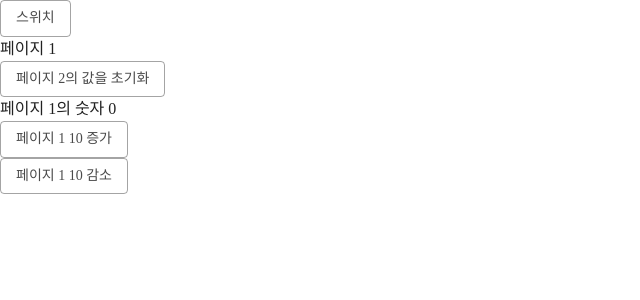
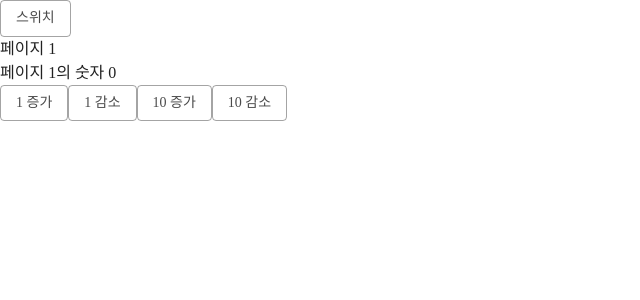
Before and after one commit to NewBean0312/react-test, a React (Create React App) app: page / in a window 1280 px wide. Both pictures are taken after a click on the button "스위치". Shown: the top 300 px of the page, without its empty margins (0-640 px from the left). Built offline with nearby package versions, Linux system fonts and the light colour scheme; a web font is replaced by a local one.

Commit message:
커스텀 훅 도입, 훅에서 atom 사용

```diff
--- a/src/RecoilEx.js
+++ b/src/RecoilEx.js
@@ -2,54 +2,56 @@ import React, { useState } from "react";
 import { Button } from "@mui/material";
 import {
   atom,
+  atomFamily,
   useRecoilState,
   useRecoilValue,
   useSetRecoilState,
 } from "recoil";
 
-const page1NoAtom = atom({
-  key: "RecoilEx/page1NoAtom",
+const pageCountAtom = atom({
+  key: "RecoilEx/pageCountAtom",
   default: 0,
 });
 
-const page2NoAtom = atom({
-  key: "RecoilEx/page2NoAtom",
-  default: 0,
-});
+function usePageCount() {
+  const [count, setCount] = useRecoilState(pageCountAtom);
 
-const page3NoAtom = atom({
-  key: "RecoilEx/page3NoAtom",
-  default: 0,
-});
+  const increaseOne = () => setCount(count + 1);
+  const decreaseOne = () => setCount(count - 1);
+  const increaseTen = () => setCount(count + 10);
+  const decreaseTen = () => setCount(count - 10);
+  const clear = () => setCount(0);
 
-const page4NoAtom = atom({
-  key: "RecoilEx/page4NoAtom",
-  default: 0,
-});
+  return {
+    count,
+    increaseOne,
+    decreaseOne,
+    increaseTen,
+    decreaseTen,
+    clear,
+  }
+}
 
 function Page1() {
-  const [no, setNo] = useRecoilState(page1NoAtom);
-  const setPage2No = useSetRecoilState(page2NoAtom);
-  const onClick = () => setPage2No(0);
+  const pageCountState = usePageCount();
 
   return (
     <>
       <h1>페이지 1</h1>
-      <div>
-        <Button onClick={onClick} variant="outlined">
-          페이지 2의 값을 초기화
-        </Button>
-      </div>
       <ul>
-        <li>페이지 1의 숫자 {no}</li>
+        <li>페이지 1의 숫자 {pageCountState.count}</li>
         <li>
-          <Button onClick={() => setNo(no + 10)} variant="outlined">
-            페이지 1 10 증가
+          <Button onClick={pageCountState.increaseOne} variant="outlined">
+            1 증가
           </Button>
-        </li>
-        <li>
-          <Button onClick={() => setNo(no - 10)} variant="outlined">
-            페이지 1 10 감소
+          <Button onClick={pageCountState.decreaseOne} variant="outlined">
+            1 감소
+          </Button>
+          <Button onClick={pageCountState.increaseTen} variant="outlined">
+            10 증가
+          </Button>
+          <Button onClick={pageCountState.decreaseTen} variant="outlined">
+            10 감소
           </Button>
         </li>
       </ul>
@@ -58,23 +60,25 @@ function Page1() {
 }
 
 function Page2() {
-  const [no, setNo] = useRecoilState(page2NoAtom);
-  const page1No = useRecoilValue(page1NoAtom);
+  const pageCountState = usePageCount();
 
   return (
     <>
       <h1>페이지 2</h1>
-      <div>페이지 1의 숫자 : {page1No}</div>
       <ul>
-        <li>페이지 2의 숫자 {no}</li>
+        <li>페이지 2의 숫자 {pageCountState.count}</li>
         <li>
-          <Button onClick={() => setNo(no + 10)} variant="outlined">
-            페이지 2 10 증가
+          <Button onClick={pageCountState.increaseOne} variant="outlined">
+            1 증가
           </Button>
-        </li>
-        <li>
-          <Button onClick={() => setNo(no - 10)} variant="outlined">
-            페이지 2 10 감소
+          <Button onClick={pageCountState.decreaseOne} variant="outlined">
+            1 감소
+          </Button>
+          <Button onClick={pageCountState.increaseTen} variant="outlined">
+            10 증가
+          </Button>
+          <Button onClick={pageCountState.decreaseTen} variant="outlined">
+            10 감소
           </Button>
         </li>
       </ul>
@@ -83,16 +87,25 @@ function Page2() {
 }
 
 function Page3() {
-  const [no, setNo] = useRecoilState(page3NoAtom);
+  const pageCountState = usePageCount();
 
   return (
     <>
       <h1>페이지 3</h1>
       <ul>
-        <li>페이지 3의 숫자 {no}</li>
+        <li>페이지 3의 숫자 {pageCountState.count}</li>
         <li>
-          <Button onClick={() => setNo(no + 10)} variant="outlined">
-            페이지 3 10 증가
+          <Button onClick={pageCountState.increaseOne} variant="outlined">
+            1 증가
+          </Button>
+          <Button onClick={pageCountState.decreaseOne} variant="outlined">
+            1 감소
+          </Button>
+          <Button onClick={pageCountState.increaseTen} variant="outlined">
+            10 증가
+          </Button>
+          <Button onClick={pageCountState.decreaseTen} variant="outlined">
+            10 감소
           </Button>
         </li>
       </ul>
@@ -101,22 +114,33 @@ function Page3() {
 }
 
 function Page4() {
-  const [no, setNo] = useRecoilState(page4NoAtom);
+  const pageCountState = usePageCount();
 
   return (
     <>
       <h1>페이지 4</h1>
       <ul>
-        <li>페이지 4의 숫자 {no}</li>
+        <li>페이지 4의 숫자 {pageCountState.count}</li>
         <li>
-          <Button onClick={() => setNo(no + 10)} variant="outlined">
-            페이지 4 10 증가
+          <Button onClick={pageCountState.increaseOne} variant="outlined">
+            1 증가
+          </Button>
+          <Button onClick={pageCountState.decreaseOne} variant="outlined">
+            1 감소
+          </Button>
+          <Button onClick={pageCountState.increaseTen} variant="outlined">
+            10 증가
+          </Button>
+          <Button onClick={pageCountState.decreaseTen} variant="outlined">
+            10 감소
           </Button>
         </li>
       </ul>
     </>
   );
 }
+
+
 
 function RecoilEx() {
   const [pageNo, setPageNo] = useState("page1");
```
